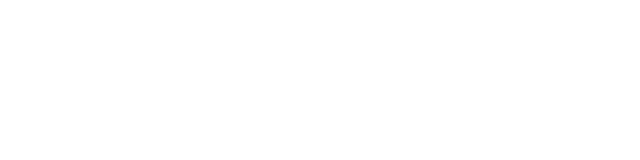
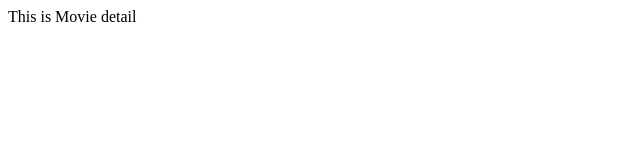
Before and after one commit to jungHyeonS/movieql-client, a React (Create React App) app: page /movies/1 in a window 1280 px wide. Shown: the top 160 px of the page, without its empty margins (0-640 px from the left). Built offline with nearby package versions, Linux system fonts and the light colour scheme.

Commit message:
feat : router setup

```diff
--- a/src/App.tsx
+++ b/src/App.tsx
@@ -1,7 +1,16 @@
-import React from 'react';
+import {BrowserRouter,Routes,Route} from "react-router-dom"
+import Movie from "./routes/Movie";
+import Movies from "./routes/Movies";
 
 function App() {
-  return null
+  return (
+    <BrowserRouter>
+      <Routes>
+        <Route path="/" element={<Movies/>}/>
+        <Route path="/movies/:id" element={<Movie/>} />
+      </Routes>
+    </BrowserRouter>
+  )
 }
 
 export default App;
--- a/src/routes/Movie.tsx
+++ b/src/routes/Movie.tsx
@@ -1,4 +1,4 @@
 const Movie = () => {
-    return <div>Movie</div>
+    return <div>This is Movie detail</div>
 }
 export default Movie;
```
